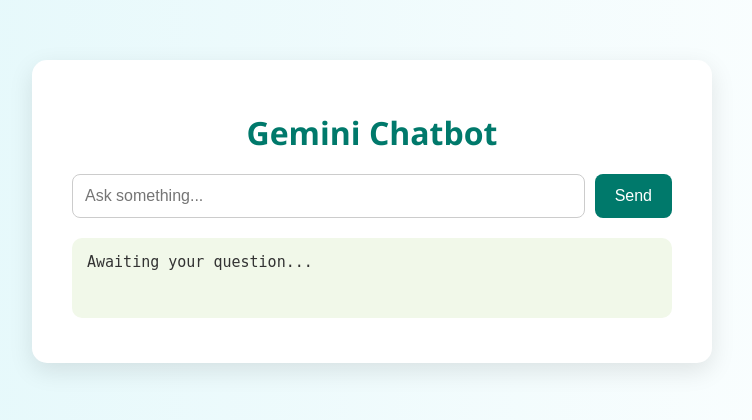
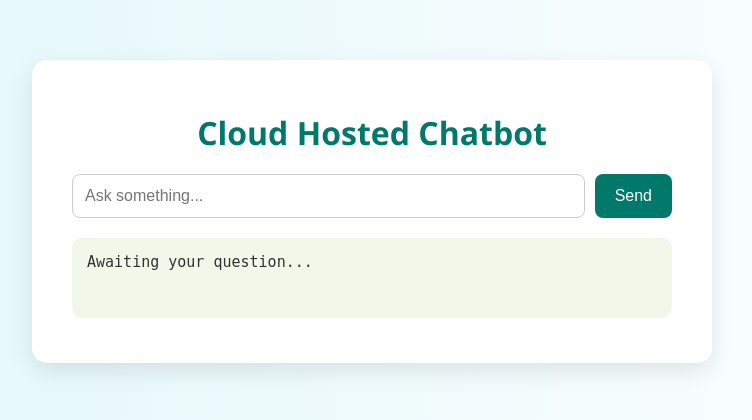
Before and after one commit to Deekshag047/cloud, a Flask app: page / in a window 1280 px wide. Shown: the top 420 px of the page, without its empty margins (268-1020 px from the left). Run offline with Flask 3, Linux system fonts and the light colour scheme.

Commit message:
Update index.html

```diff
--- a/templates/index.html
+++ b/templates/index.html
@@ -73,7 +73,7 @@
 </head>
 <body>
   <div class="container">
-    <h1>Gemini Chatbot</h1>
+    <h1>Cloud Hosted Chatbot</h1>
     <form id="chat-form">
       <input type="text" id="message" placeholder="Ask something..." required>
       <button type="submit">Send</button>
```
